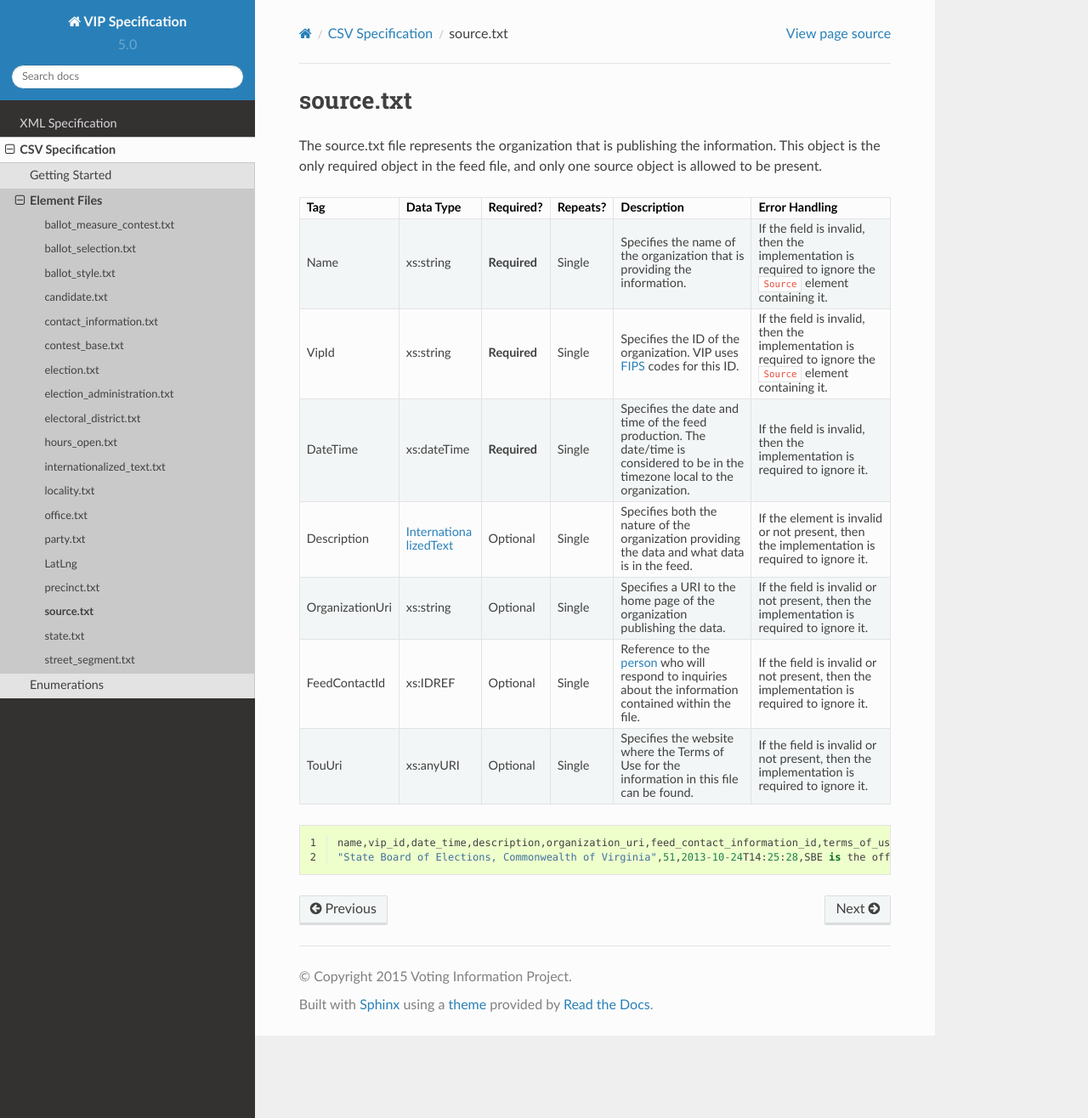
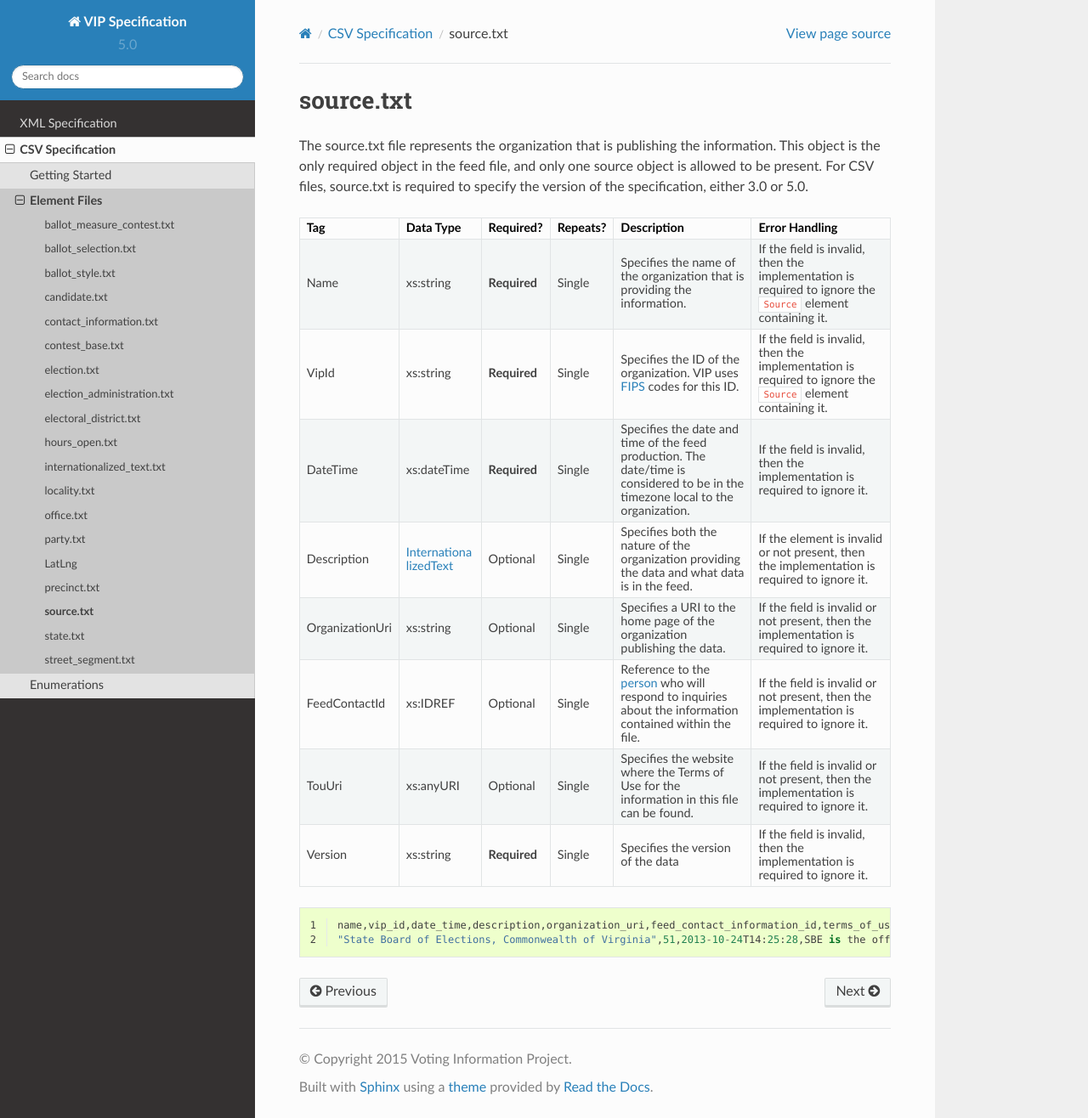
Before and after one commit to votinginfoproject/vip-specification, a Sphinx documentation site: the page built from docs/csv/element_files/source.rst, in a window 1280 px wide and 1316 px high. Shown: the whole window at 85% size. Built offline with Sphinx 7.4.7 and the Read the Docs theme 2.0.0, drawn with Linux system fonts in a browser that asks for light colours.

Commit message:
Adding required version tag to source element

```diff
--- a/docs/csv/element_files/source.rst
+++ b/docs/csv/element_files/source.rst
@@ -2,7 +2,8 @@ source.txt
 ==========
 
 The source.txt file represents the organization that is publishing the information. This object is
-the only required object in the feed file, and only one source object is allowed to be present.
+the only required object in the feed file, and only one source object is allowed to be present. For
+CSV files, source.txt is required to specify the version of the specification, either 3.0 or 5.0.
 
 .. include:: ../../tables/elements/source.rst
 
--- a/docs/csv/example_files/contact_information.txt
+++ b/docs/csv/example_files/contact_information.txt
@@ -1,3 +1,3 @@
-address_line,email,fax,hours,hours_open_id,name,phone,uri,id
+adaddress_line,email,fax,hours,hours_open_id,name,phone,uri,id
 "1600 Pennsylvania Ave, Washington, DC 20006",president@whitehouse.gov,,,,202-456-1111,http://www.whitehouse.gov,ci10861a
 "1600 Pennsylvania Ave, Washington, DC 20006",president@whitehouse.gov,,,,TDD: 202-456-6213,http://www.whitehouse.gov,ci10861b
--- a/docs/csv/example_files/source.txt
+++ b/docs/csv/example_files/source.txt
@@ -1,2 +1,2 @@
-name,vip_id,date_time,description,organization_uri,feed_contact_information_id,terms_of_use_uri,id
-"State Board of Elections, Commonwealth of Virginia",51,2013-10-24T14:25:28,SBE is the official source for Virginia data,http://www.sbe.virginia.gov/,,,src1
+name,vip_id,date_time,description,organization_uri,feed_contact_information_id,terms_of_use_uri,version,id
+"State Board of Elections, Commonwealth of Virginia",51,2013-10-24T14:25:28,SBE is the official source for Virginia data,http://www.sbe.virginia.gov/,,,5.0,src1
--- a/docs/tables/elements/source.rst
+++ b/docs/tables/elements/source.rst
@@ -32,3 +32,6 @@
 |                 |                             |              |              | Use for the information in this file can | then the implementation is required to   |
 |                 |                             |              |              | be found.                                | ignore it.                               |
 +-----------------+-----------------------------+--------------+--------------+------------------------------------------+------------------------------------------+
+| Version         | xs:string                   | **Required** | Single       | Specifies the version of the data        | If the field is invalid, then the        |
+|                 |                             |              |              |                                          | implementation is required to ignore it. |
++-----------------+-----------------------------+--------------+--------------+------------------------------------------+------------------------------------------+
--- a/docs/xml/elements/source.rst
+++ b/docs/xml/elements/source.rst
@@ -19,4 +19,5 @@ the only required object in the feed file, and only one source object is allowed
       <Name>State Board of Elections, Commonwealth of Virginia</Name>
       <OrganizationUri>http://www.sbe.virginia.gov/</OrganizationUri>
       <VipId>51</VipId>
+      <Version>5.0</Version>
    </Source>
--- a/docs/yaml/elements/source.yaml
+++ b/docs/yaml/elements/source.yaml
@@ -35,3 +35,8 @@ tags:
     this file can be found.
   error_then: =must-ignore
   type: xs:anyURI
+- _name: Version
+  description: Specifies the version of the data
+  error_then: =must-ignore
+  required: true
+  type: xs:string
```
